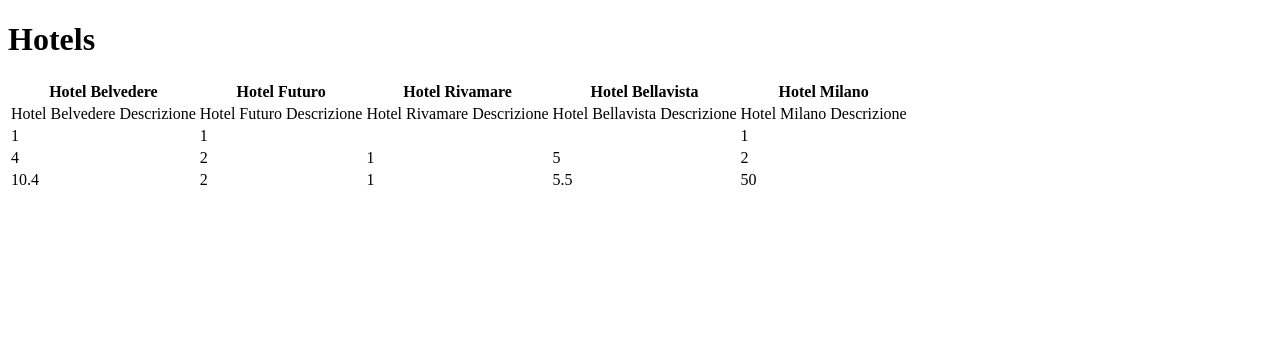
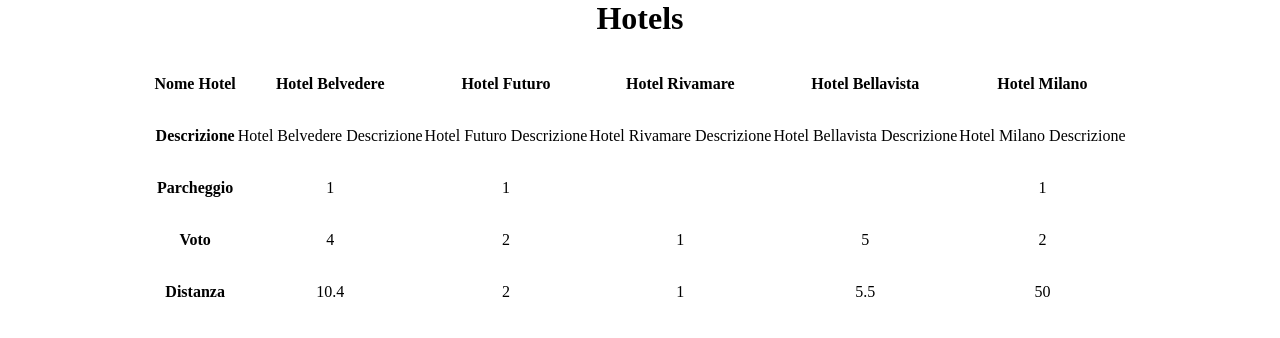
Before and after one commit to GianMarcoPimentel/php-hotel, a PHP site: page / in a window 1280 px wide. Shown: the top 338 px of the page. Run offline with PHP 8.4, Linux system fonts and the light colour scheme.

Commit message:
completamento tabella

```diff
--- a/index.php
+++ b/index.php
@@ -59,13 +59,14 @@ Se non viene specificato nessun filtro, visualizzare come in precedenza tutti gl
 <head>
     <meta charset="UTF-8">
     <meta name="viewport" content="width=device-width, initial-scale=1.0">
+    <link rel="stylesheet" href="style.css">
     <title>PHP-Hotel</title>
 </head>
 <body>
     <h1>Hotels</h1>
 
-
-
+    <div class="container">
+        <table class="table">
            <?php
            // var_dump($hotels);
            /* foreach ($hotels as $currentHotel){
@@ -79,8 +80,9 @@ Se non viene specificato nessun filtro, visualizzare come in precedenza tutti gl
                        ";
                    }
            } */
-        echo "<table>";
+
            echo "<tr>";
+           echo "<th> Nome Hotel </th>";
            foreach ($hotels as $currentHotel) {
                echo "<th>
                " . $currentHotel['name'] . "
@@ -89,6 +91,7 @@ Se non viene specificato nessun filtro, visualizzare come in precedenza tutti gl
            echo "</tr>";
 
            echo "<tr>";
+           echo "<th> Descrizione </th>";
            foreach ($hotels as $currentHotel) {
                echo "<td>
                " . $currentHotel['description'] . "
@@ -96,8 +99,11 @@ Se non viene specificato nessun filtro, visualizzare come in precedenza tutti gl
            }
            echo "</tr>";
 
+
            echo "<tr>";
+           echo "<th> Parcheggio </th>";
            foreach ($hotels as $currentHotel) {
+
                echo "<td>
                " . $currentHotel['parking'] . "
                </td>";
@@ -105,6 +111,7 @@ Se non viene specificato nessun filtro, visualizzare come in precedenza tutti gl
            echo "</tr>";
 
            echo "<tr>";
+           echo "<th> Voto  </th>";
            foreach ($hotels as $currentHotel) {
                echo "<td>
                " . $currentHotel['vote'] . "
@@ -113,6 +120,7 @@ Se non viene specificato nessun filtro, visualizzare come in precedenza tutti gl
            echo "</tr>";
 
            echo "<tr>";
+           echo "<th> Distanza </th>";
            foreach ($hotels as $currentHotel) {
                echo "<td>
                " . $currentHotel['distance_to_center'] . "
@@ -120,12 +128,14 @@ Se non viene specificato nessun filtro, visualizzare come in precedenza tutti gl
            }
            echo "</tr>";
 
-        echo "</table>";
 
            ?>
 
+           </table>
+    </div>
 
 
+        <script src="https://cdn.jsdelivr.net/npm/bootstrap@5.3.3/dist/js/bootstrap.bundle.min.js" integrity="sha384-YvpcrYf0tY3lHB60NNkmXc5s9fDVZLESaAA55NDzOxhy9GkcIdslK1eN7N6jIeHz" crossorigin="anonymous"></script>
 </body>
 </html>
 
--- /dev/null
+++ b/style.css
@@ -0,0 +1,20 @@
+*{
+    margin: 0;
+    padding: 0;
+    box-sizing: border-box;
+}
+.container{
+    max-width: 1200px;
+    margin: 0 auto;
+    display: flex;
+    justify-content: center;
+    align-items: center;
+}
+h1{
+    text-align: center;
+}
+.table{
+    padding: 20px;
+    line-height: 50px;
+    text-align: center;
+}
```
Lines whose indentation alone changed are shown as unchanged.
